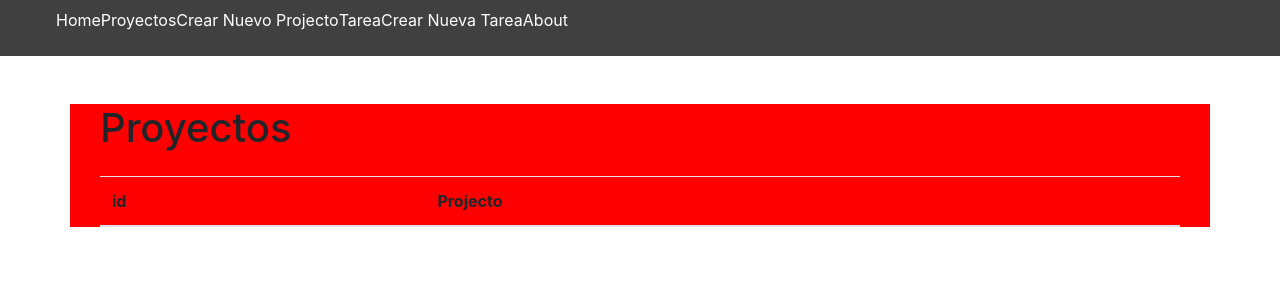
After one commit to jmateus2017/Phyton24001, a Django app: template myapp/templates/projects/projects.html in a window 1280 px wide. The commit adds this page. Shown: the top 300 px of the page. Run offline with Django 5.2, Linux system fonts and the light colour scheme; the template is opened without the code that fills it, so the values that code supplies are empty; some libraries are stand-ins or nearby versions.

```diff
--- /dev/null
+++ b/myapp/static/styles/main.css
@@ -0,0 +1,27 @@
+body {
+    background: #202020;
+    color: whitesmoke;
+}
+.navbar {
+    background-color: #404040;
+    padding: 5px 10px;
+}
+.navbar ul {
+    display: flex;
+    justify-content: space-between;
+}
+.navbar ul li {
+    list-style: none;
+}
+.navbar ul li a {
+    color: white;
+}
+
+.navbar ul li a:hover {
+    color: aquamarine;
+}
+.container {
+    max-width: 1200px;
+    background: red;
+    margin: auto;
+}
--- a/myapp/templates/about.html
+++ b/myapp/templates/about.html
@@ -1,3 +1,6 @@
+{% extends 'layouts/base.html' %}
+{% block content %}
 <h1> About </h1>
 <p>{% lorem 20 b random %} </p>
 <p>Autor:: {{autor}}</p>
+{% endblock %}
--- /dev/null
+++ b/myapp/templates/layouts/base.html
@@ -0,0 +1,39 @@
+{% load static %}
+
+<!DOCTYPE html>
+<html lang="en">
+<head>
+    <meta charset="UTF-8">
+    <meta name="viewport" content="width=device-width, initial-scale=1.0">
+    <title>Project Django </title>
+    <link rel = "stylesheet" href = "{% static '/styles/main.css' %}">
+</head>
+<body>
+    <nav class="navbar">
+        <ul>
+            <li>
+                <a href="{% url 'index' %}">Home</a>
+            </li>
+            <li>
+                <a href="{% url 'projects' %}">Proyectos</a>
+            </li>
+            <li>
+                <a href="{% url 'create_project' %}">Crear Nuevo Projecto</a>
+            </li>
+            <li>
+                <a href="{% url 'tasks' %}">Tarea</a>
+            </li>
+            <li>
+                <a href="{% url 'create_task' %}">Crear Nueva Tarea</a>
+            </li>
+            <li>
+                <a href="{% url 'about' %}">About</a>
+            </li>
+        </ul>
+    </nav>
+    <main class="container">
+    {% block content %}
+    {% endblock %}
+    </main>
+</body>
+</html>
--- /dev/null
+++ b/myapp/templates/projects/project_detail.html
@@ -0,0 +1,4 @@
+{% extends 'layouts/base.html' %}
+{% block content %}
+<h1>project detail </h1>
+{% endblock %}
--- /dev/null
+++ b/myapp/templates/projects/projects.html
@@ -0,0 +1,36 @@
+{% extends 'layouts/base.html' %}
+{% block content %}
+<!DOCTYPE html>
+<html lang="en">
+<head>
+    <meta charset="UTF-8">
+    <meta name="viewport" content="width=device-width, initial-scale=1.0">
+    <title>Item List</title>
+    <link href="https://stackpath.bootstrapcdn.com/bootstrap/4.5.2/css/bootstrap.min.css" rel="stylesheet">
+</head>
+<body>
+    <div class="container mt-5">
+        <h1 class="mb-4">Proyectos</h1>
+        <table class="table table-striped">
+            <thead>
+                <tr>
+                    <th scope="col">id</th>
+                    <th scope="col">Projecto</th>
+                </tr>
+            </thead>
+            <tbody>
+                {% for projecto in proyectos%}
+                    <tr>
+                        <td>{{ projecto.id }}</td>
+                        <td>{{ projecto.name }}</td>
+                    </tr>
+                {% endfor %}
+            </tbody>
+        </table>
+    </div>
+    <script src="https://code.jquery.com/jquery-3.5.1.slim.min.js"></script>
+    <script src="https://cdn.jsdelivr.net/npm/@popperjs/core@2.5.2/dist/umd/popper.min.js"></script>
+    <script src="https://stackpath.bootstrapcdn.com/bootstrap/4.5.2/js/bootstrap.min.js"></script>
+</body>
+</html>
+{% endblock %}
```
Also changed, not shown: myapp/forms.py (added, +8 -0 lines), myapp/templates/layouts/base2.html (added, +25 -0 lines), myapp/templates/projects/create_project.html (added, +12 -0 lines), myapp/templates/tasks/create_task.html (added, +12 -0 lines), myapp/templates/tasks/tasks.html (added, +40 -0 lines), db.sqlite3, myapp/static/botellas.JPG (added), myapp/static/cherries.png (added).
